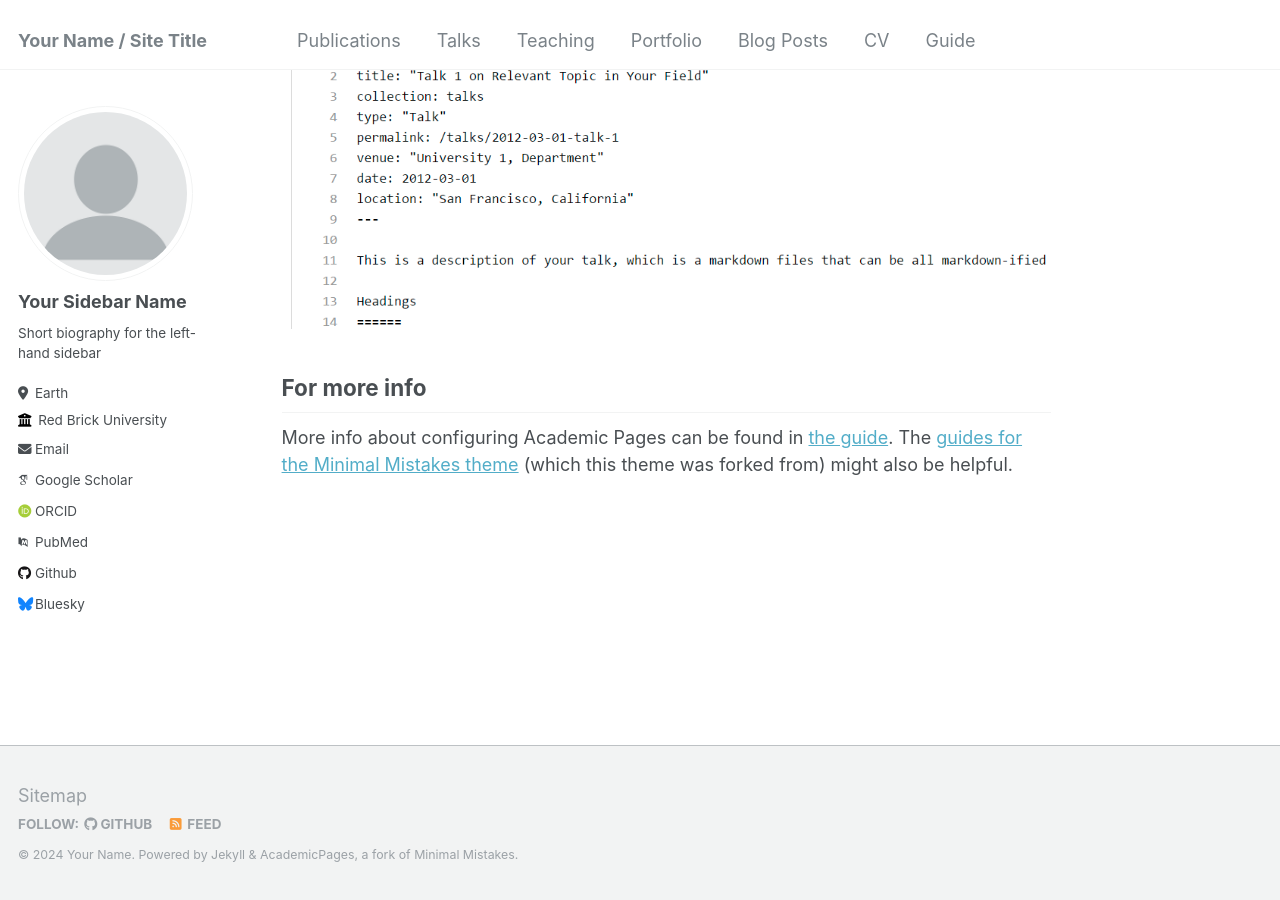
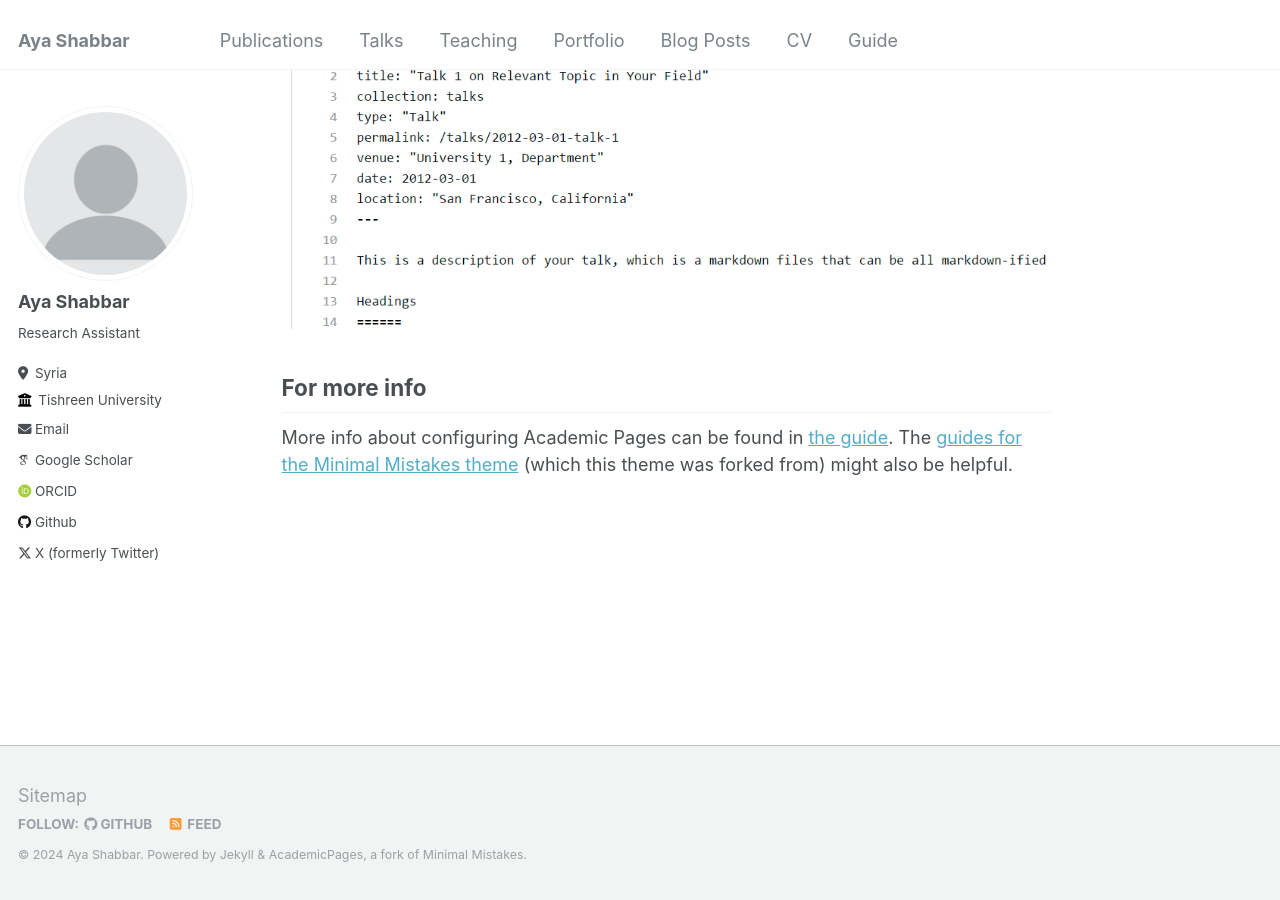
Before and after one commit to ayashabbar/ayashabbar.github.io, a Jekyll site: the page built from _pages/about.md, in a window 1280 px wide and 900 px high, scrolled down 2660 px. Built offline with Jekyll 4.4.1, drawn with Linux system fonts in a browser that asks for light colours; some web fonts are replaced.

Commit message:
Update _config.yml

```diff
--- a/_config.yml
+++ b/_config.yml
@@ -8,13 +8,13 @@
 
 # Basic Site Settings
 locale                   : "en-US"
-title                    : "Your Name / Site Title"
+title                    : "Aya Shabbar"
 title_separator          : "-"
-name                     : &name "Your Name"
+name                     : &name "Aya Shabbar"
 description              : &description "personal description"
-url                      : https://academicpages.github.io # the base hostname & protocol for your site e.g. "https://mmistakes.github.io"
+url                      : https://ayashabbar.github.io # the base hostname & protocol for your site e.g. "https://mmistakes.github.io"
 baseurl                  : "" # the subpath of your site, e.g. "/blog"
-repository               : "academicpages/academicpages.github.io"
+repository               : #"academicpages/academicpages.github.io"
 
 # Site Author - The following control what appear as part of the author content on the side bar.
 #               If a field is blank the icon and link will not appear, otherwise it will be shown.
@@ -22,33 +22,33 @@ repository               : "academicpages/academicpages.github.io"
 author:
   # Biographic information
   avatar           : "profile.png"
-  name             : "Your Sidebar Name"
+  name             : "Aya Shabbar"
   pronouns         : # example: "she/her"
-  bio              : "Short biography for the left-hand sidebar"
-  location         : "Earth"
-  employer         : "Red Brick University"
+  bio              : "Research Assistant"
+  location         : "Syria"
+  employer         : "Tishreen University"
   uri              : # URL
-  email            : "none@example.org"
+  email            : "ayashabbar@gmail.com"
 
   # Academic websites
   arxiv            : # URL - Update with the correct link to your profile
-  googlescholar    : "https://scholar.google.com/citations?user=PS_CX0AAAAAJ"
+  googlescholar    : "https://scholar.google.com/citations?user=JKvpuMIAAAAJ"
   impactstory      : # URL
-  orcid            : "http://orcid.org/yourorcidurl"
+  orcid            : "https://orcid.org/0000-0002-9421-8291"
   semantic         : # URL
-  pubmed           : "https://www.ncbi.nlm.nih.gov/pubmed/?term=john+snow"
+  pubmed           : #"https://www.ncbi.nlm.nih.gov/pubmed/?term=john+snow"
   researchgate     : # URL
 
   # Repositories and software development
   bitbucket        : # Username - Update with your username on the site
   codepen          : # Username
   dribbble         : # Username
-  github           : "academicpages"
+  github           : "ayashabbar"
   kaggle           : # Username
   stackoverflow    : # User number or user number and name (i.e., use "1" or "1/jeff-atwood")
 
   # Social media
-  bluesky          : "bsky.app" # Replace this with you Bluesky username
+  bluesky          : #"bsky.app" # Replace this with you Bluesky username
   facebook         : # Username
   flickr           : # Username
   foursquare       : # Username
@@ -65,7 +65,7 @@ author:
   steam            : # Username
   telegram         : # URL
   tumblr           : # Username
-  twitter          : # Username for X / Twitter
+  twitter          : "@_ayashabbar"
   vine             : # Username
   weibo            : # Username
   wikipedia        : # Username
```
